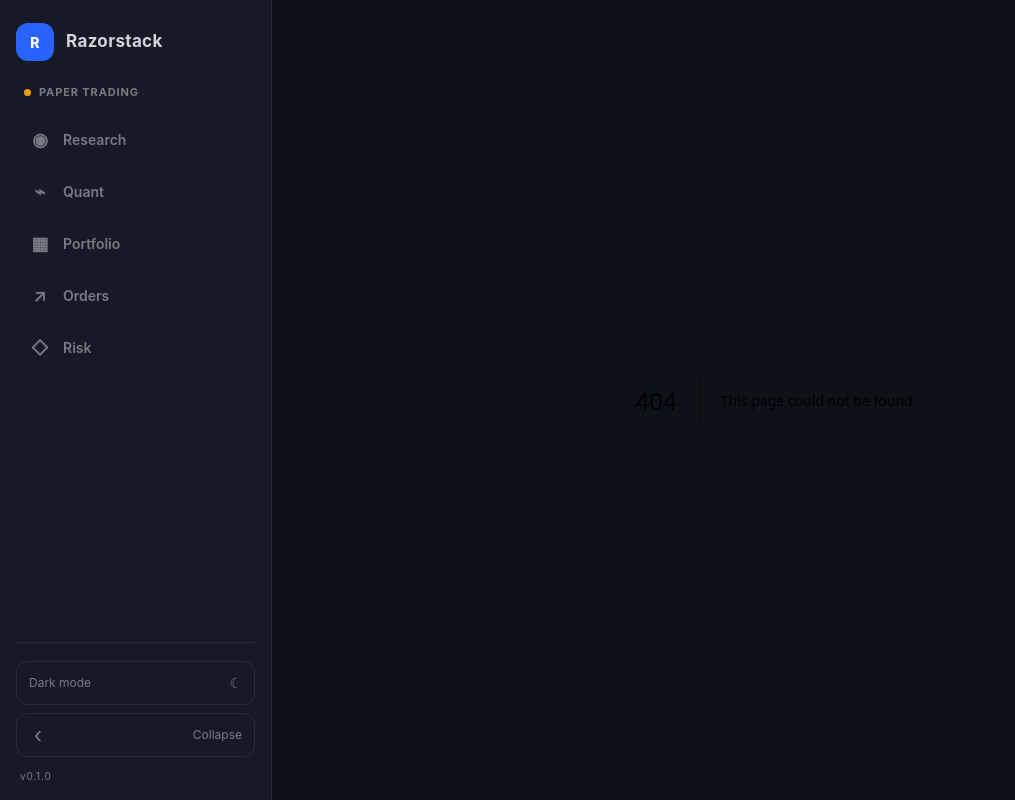
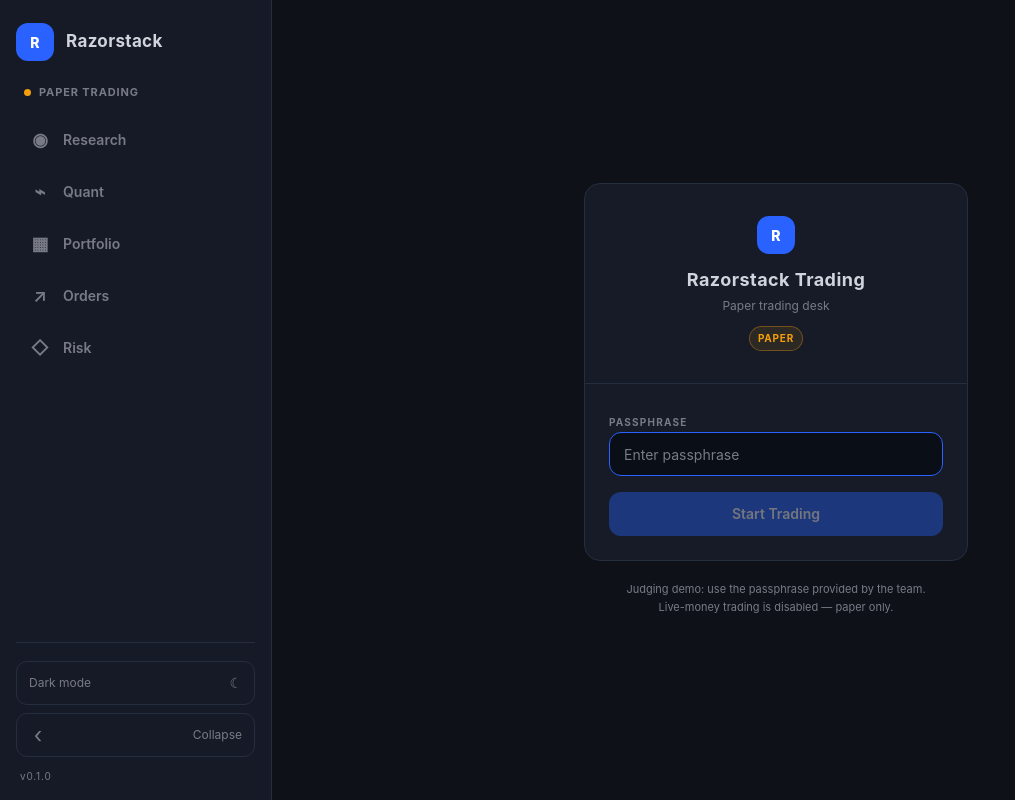
Before and after one commit to DevHuang1/razorstack-trading, a Next.js app: page /login in a window 1280 px wide. Before the commit this address had no page. Shown: the whole page, without its empty margins (0-1015 px from the left). Built offline with nearby package versions, Linux system fonts and the light colour scheme.

Commit message:
feat: one-tap judge login with passphrase gate
- /login accepts a shared PASSPHRASE, issues a 7-day HMAC session cookie
- proxy.ts guards /home/* and redirects signed-in judges off /login
- logout clears the session cookie

```diff
--- /dev/null
+++ b/src/app/api/auth/login/route.ts
@@ -0,0 +1,46 @@
+import { NextResponse } from "next/server";
+import { createSessionToken, SESSION_COOKIE } from "@/lib/auth";
+
+export async function POST(req: Request) {
+  const passphrase = process.env.PASSPHRASE;
+  if (!passphrase) {
+    return NextResponse.json({ ok: false, error: "Login not configured" }, { status: 503 });
+  }
+
+  let body: { passphrase?: unknown };
+  try {
+    body = (await req.json()) as { passphrase?: unknown };
+  } catch {
+    body = {};
+  }
+
+  const submitted = typeof body.passphrase === "string" ? body.passphrase : "";
+  if (submitted.length !== passphrase.length) {
+    return NextResponse.json({ ok: false, error: "Invalid passphrase" }, { status: 401 });
+  }
+
+  let diff = 0;
+  for (let i = 0; i < passphrase.length; i++) diff |= submitted.charCodeAt(i) ^ passphrase.charCodeAt(i);
+  if (diff !== 0) {
+    return NextResponse.json({ ok: false, error: "Invalid passphrase" }, { status: 401 });
+  }
+
+  let token: string;
+  try {
+    token = await createSessionToken(process.env.AUTH_SESSION_SECRET ?? "");
+  } catch {
+    return NextResponse.json({ ok: false, error: "Login not configured" }, { status: 503 });
+  }
+
+  const res = NextResponse.json({ ok: true });
+  res.cookies.set({
+    name: SESSION_COOKIE,
+    value: token,
+    httpOnly: true,
+    sameSite: "lax",
+    secure: process.env.NODE_ENV === "production",
+    path: "/",
+    maxAge: 60 * 60 * 24 * 7,
+  });
+  return res;
+}
--- /dev/null
+++ b/src/app/api/auth/logout/route.ts
@@ -0,0 +1,16 @@
+import { NextResponse } from "next/server";
+import { SESSION_COOKIE } from "@/lib/auth";
+
+export async function POST() {
+  const res = NextResponse.json({ ok: true });
+  res.cookies.set({
+    name: SESSION_COOKIE,
+    value: "",
+    httpOnly: true,
+    sameSite: "lax",
+    secure: process.env.NODE_ENV === "production",
+    path: "/",
+    maxAge: 0,
+  });
+  return res;
+}
--- /dev/null
+++ b/src/app/login/page.tsx
@@ -0,0 +1,83 @@
+"use client";
+
+import { useRouter } from "next/navigation";
+import { useState } from "react";
+
+export default function LoginPage() {
+  const router = useRouter();
+  const [passphrase, setPassphrase] = useState("");
+  const [status, setStatus] = useState<"idle" | "submitting" | "error">("idle");
+  const [error, setError] = useState("");
+
+  const submit = async (event: React.FormEvent) => {
+    event.preventDefault();
+    if (!passphrase || status === "submitting") return;
+    setStatus("submitting");
+    setError("");
+    try {
+      const res = await fetch("/api/auth/login", {
+        method: "POST",
+        headers: { "Content-Type": "application/json" },
+        body: JSON.stringify({ passphrase }),
+      });
+      if (res.ok) {
+        router.push("/home/research");
+        router.refresh();
+        return;
+      }
+      const data = (await res.json().catch(() => null)) as { error?: string } | null;
+      setError(data?.error ?? "Invalid passphrase");
+      setStatus("error");
+    } catch {
+      setError("Could not reach the server");
+      setStatus("error");
+    }
+  };
+
+  return (
+    <main className="flex min-h-dvh items-center justify-center bg-[var(--trading-bg)] px-4">
+      <div className="w-full max-w-sm">
+        <form onSubmit={submit} className="overflow-hidden border border-[var(--trading-border)] rounded-2xl bg-[var(--trading-panel)]">
+          <div className="flex flex-col items-center gap-3 border-b border-[var(--trading-border)] px-6 py-8 text-center">
+            <span className="brand-mark">R</span>
+            <div>
+              <h1 className="text-lg font-bold tracking-wide text-[var(--trading-text)]">Razorstack Trading</h1>
+              <p className="mt-1 text-xs text-[var(--trading-muted)]">Paper trading desk</p>
+            </div>
+            <span className="paper-badge">Paper</span>
+          </div>
+          <div className="space-y-4 px-6 py-6">
+            <div>
+              <label htmlFor="passphrase" className="eyebrow">Passphrase</label>
+              <input
+                id="passphrase"
+                type="password"
+                autoComplete="current-password"
+                autoFocus
+                value={passphrase}
+                onChange={(event) => setPassphrase(event.target.value)}
+                placeholder="Enter passphrase"
+                className="h-11 w-full border border-[var(--trading-border)] rounded-xl bg-[var(--trading-panel-deep)] px-3.5 text-sm text-[var(--trading-text)] outline-none placeholder:text-[var(--trading-muted)] focus:border-[#2962ff]"
+              />
+            </div>
+            {status === "error" && (
+              <p className="text-xs text-[#ef5350]" role="alert">{error}</p>
+            )}
+            <button
+              type="submit"
+              disabled={!passphrase || status === "submitting"}
+              className="h-11 w-full rounded-xl bg-[#2962ff] text-sm font-semibold text-white transition-opacity hover:opacity-90 disabled:cursor-not-allowed disabled:opacity-40"
+            >
+              {status === "submitting" ? "Signing in…" : "Start Trading"}
+            </button>
+          </div>
+        </form>
+        <p className="mt-5 text-center text-[11px] leading-relaxed text-[var(--trading-muted)]">
+          Judging demo: use the passphrase provided by the team.
+          <br />
+          Live-money trading is disabled — paper only.
+        </p>
+      </div>
+    </main>
+  );
+}
--- /dev/null
+++ b/src/lib/auth.ts
@@ -0,0 +1,45 @@
+export const SESSION_COOKIE = "razorstack_session";
+
+const SESSION_ROLE = "judge";
+const SESSION_TTL_SECONDS = 60 * 60 * 24 * 7; // 7 days
+
+function enc(data: string): Uint8Array<ArrayBuffer> {
+  return new TextEncoder().encode(data) as Uint8Array<ArrayBuffer>;
+}
+
+async function hmacHex(secret: string, data: string): Promise<string> {
+  const key = await crypto.subtle.importKey(
+    "raw",
+    enc(secret),
+    { name: "HMAC", hash: "SHA-256" },
+    false,
+    ["sign"],
+  );
+  const sig = await crypto.subtle.sign("HMAC", key, enc(data));
+  return Array.from(new Uint8Array(sig), (b) => b.toString(16).padStart(2, "0")).join("");
+}
+
+function timingSafeEqual(a: string, b: string): boolean {
+  if (a.length !== b.length) return false;
+  let diff = 0;
+  for (let i = 0; i < a.length; i++) diff |= a.charCodeAt(i) ^ b.charCodeAt(i);
+  return diff === 0;
+}
+
+export async function createSessionToken(secret: string): Promise<string> {
+  if (!secret) throw new Error("AUTH_SESSION_SECRET is not configured");
+  const exp = Math.floor(Date.now() / 1000) + SESSION_TTL_SECONDS;
+  const sig = await hmacHex(secret, `${SESSION_ROLE}.${exp}`);
+  return `${SESSION_ROLE}.${exp}.${sig}`;
+}
+
+export async function verifySessionToken(secret: string, token?: string | null): Promise<boolean> {
+  if (!secret || !token) return false;
+  const [role, expStr, sig] = token.split(".");
+  if (role !== SESSION_ROLE || !expStr || !sig) return false;
+  const exp = Number(expStr);
+  if (!Number.isSafeInteger(exp) || exp <= 0) return false;
+  const expected = await hmacHex(secret, `${role}.${expStr}`);
+  if (!timingSafeEqual(expected, sig)) return false;
+  return exp > Math.floor(Date.now() / 1000);
+}
--- /dev/null
+++ b/src/proxy.ts
@@ -0,0 +1,26 @@
+import { NextResponse } from "next/server";
+import type { NextRequest } from "next/server";
+import { SESSION_COOKIE, verifySessionToken } from "@/lib/auth";
+
+export const config = {
+  matcher: ["/home/:path*", "/login"],
+};
+
+export async function proxy(request: NextRequest) {
+  const url = request.nextUrl;
+  const token = request.cookies.get(SESSION_COOKIE)?.value;
+  const authed = await verifySessionToken(process.env.AUTH_SESSION_SECRET ?? "", token);
+  const isLoginPage = url.pathname === "/login";
+
+  if (authed && isLoginPage) {
+    url.pathname = "/home/research";
+    return NextResponse.redirect(url);
+  }
+
+  if (!authed && !isLoginPage) {
+    url.pathname = "/login";
+    return NextResponse.redirect(url);
+  }
+
+  return NextResponse.next();
+}
```
Also changed, not shown: 1 other file (tests, documents, lock files or other folders).
